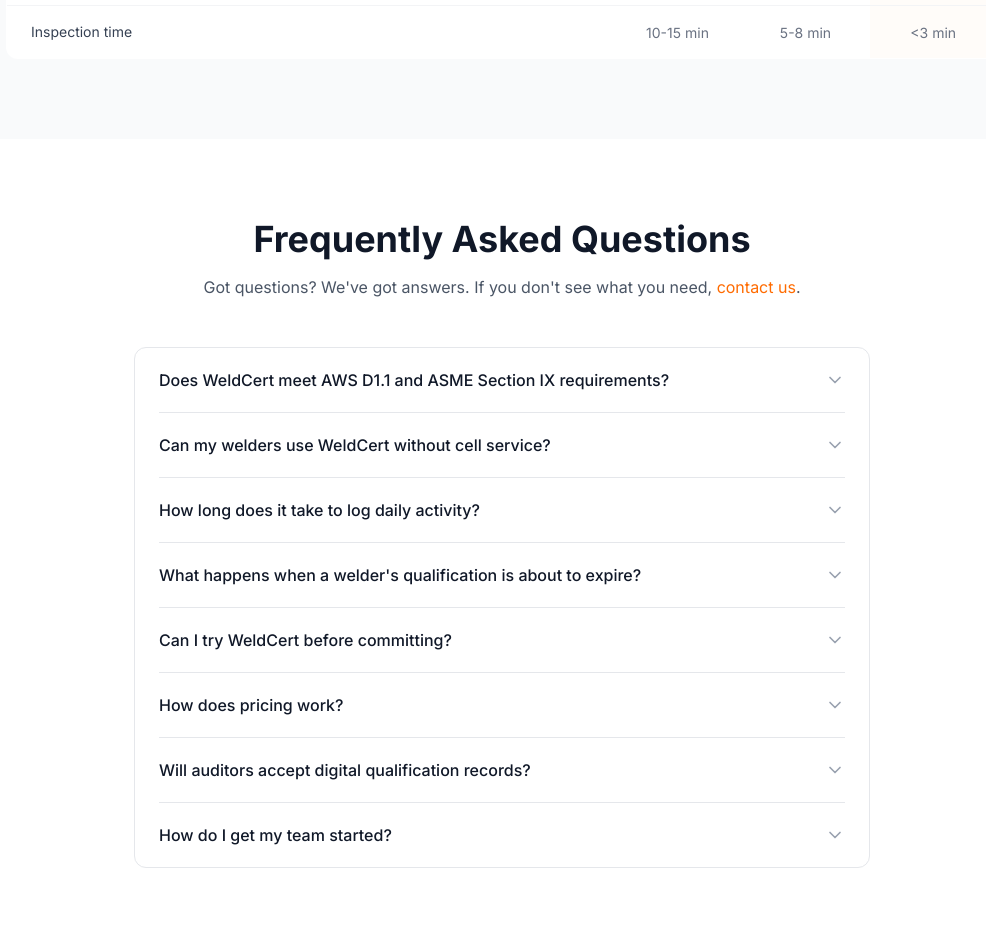
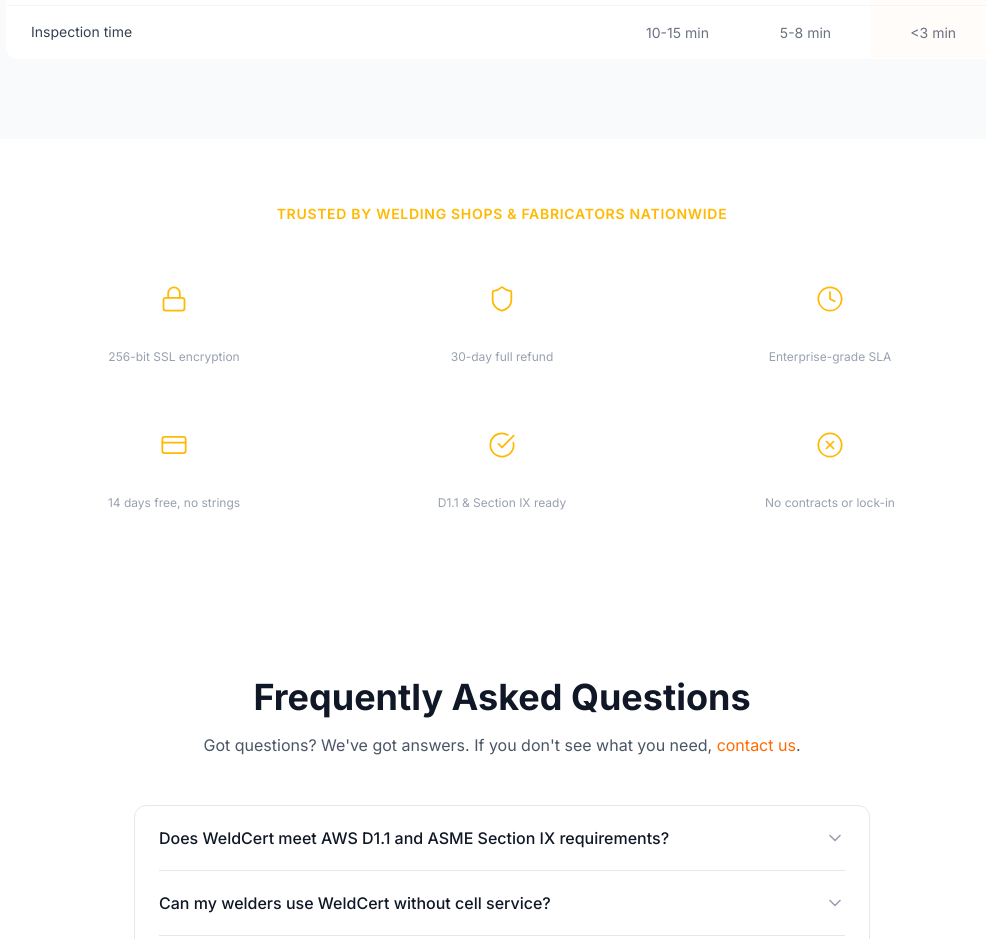
Before and after one commit to nolanterry/weldcert-site, a Next.js app: page /pricing in a window 1280 px wide. Shown: the part 2240-3179 px from the top of the page, without its empty margins (138-1124 px from the left). Built offline with nearby package versions, Linux system fonts and the light colour scheme.

Commit message:
feat: trust badges on pricing page — security & compliance signals for conversion optimization

```diff
--- a/src/app/pricing/page.tsx
+++ b/src/app/pricing/page.tsx
@@ -5,6 +5,7 @@
 import type { Metadata } from "next";
 import { PricingTiers } from "./pricing-tiers";
 import { ComparisonTable } from "./comparison-table";
+import { TrustBadges } from "./trust-badges";
 
 export const metadata: Metadata = {
   title: "Pricing",
@@ -100,6 +101,7 @@
         </div>
         <PricingTiers />
         <ComparisonTable />
+        <TrustBadges />
         <FAQSection />
         <CTASection />
       </main>
--- /dev/null
+++ b/src/app/pricing/trust-badges.tsx
@@ -0,0 +1,80 @@
+"use client";
+
+import { Shield, Lock, Clock, CreditCard, CheckCircle, XCircle } from "lucide-react";
+import { motion } from "framer-motion";
+
+const badges = [
+  {
+    icon: Lock,
+    title: "SSL Encrypted",
+    subtitle: "256-bit SSL encryption",
+  },
+  {
+    icon: Shield,
+    title: "Money-Back Guarantee",
+    subtitle: "30-day full refund",
+  },
+  {
+    icon: Clock,
+    title: "99.9% Uptime",
+    subtitle: "Enterprise-grade SLA",
+  },
+  {
+    icon: CreditCard,
+    title: "No Card for Trial",
+    subtitle: "14 days free, no strings",
+  },
+  {
+    icon: CheckCircle,
+    title: "AWS/ASME Compliant",
+    subtitle: "D1.1 & Section IX ready",
+  },
+  {
+    icon: XCircle,
+    title: "Cancel Anytime",
+    subtitle: "No contracts or lock-in",
+  },
+];
+
+export function TrustBadges() {
+  return (
+    <section
+      aria-label="Security and compliance certifications"
+      className="bg-white/5 border-y border-white/10 py-16"
+    >
+      <div className="max-w-5xl mx-auto px-4 sm:px-6 lg:px-8">
+        <motion.p
+          initial={{ opacity: 0, y: 12 }}
+          whileInView={{ opacity: 1, y: 0 }}
+          viewport={{ once: true }}
+          transition={{ duration: 0.4 }}
+          className="text-center text-sm font-semibold uppercase tracking-wider text-amber-400 mb-10"
+        >
+          Trusted by welding shops & fabricators nationwide
+        </motion.p>
+        <motion.div
+          initial="hidden"
+          whileInView="visible"
+          viewport={{ once: true, margin: "-40px" }}
+          variants={{ hidden: {}, visible: { transition: { staggerChildren: 0.06 } } }}
+          className="grid grid-cols-2 md:grid-cols-3 gap-6"
+        >
+          {badges.map((badge) => (
+            <motion.div
+              key={badge.title}
+              variants={{
+                hidden: { opacity: 0, y: 16 },
+                visible: { opacity: 1, y: 0, transition: { duration: 0.4 } },
+              }}
+              className="flex flex-col items-center text-center p-5 rounded-xl bg-white/[0.03] border border-white/[0.06] hover:bg-white/[0.06] transition-colors"
+            >
+              <badge.icon className="h-7 w-7 text-amber-400 mb-3" strokeWidth={1.5} />
+              <span className="text-sm font-semibold text-white">{badge.title}</span>
+              <span className="text-xs text-gray-400 mt-1">{badge.subtitle}</span>
+            </motion.div>
+          ))}
+        </motion.div>
+      </div>
+    </section>
+  );
+}
```
